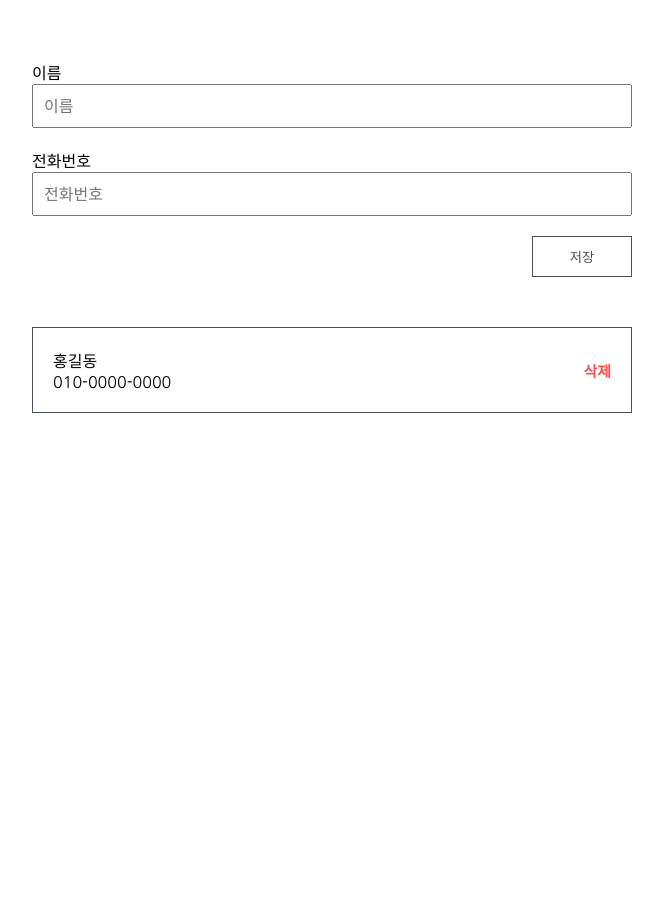
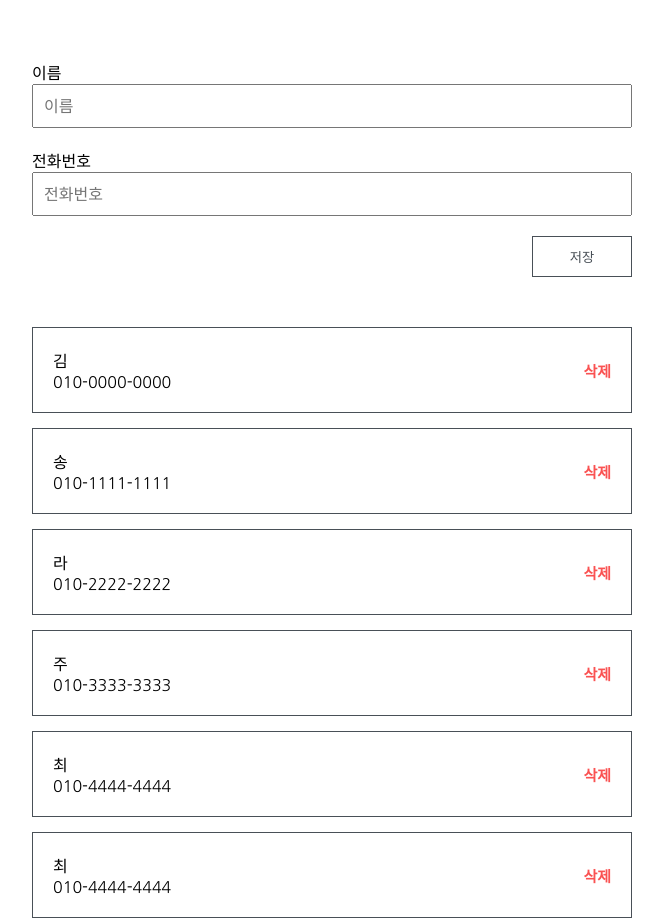
Before and after one commit to jumi1234/React, a React (Create React App) app: page / in a window 1280 px wide. Shown: the whole page, without its empty margins (308-971 px from the left). Before the commit the page ends 800 px from the top, so only its background shows below. Built offline with nearby package versions, Linux system fonts and the light colour scheme.

Commit message:
state, props flow

```diff
--- a/src/App.js
+++ b/src/App.js
@@ -1,15 +1,20 @@
-import React from "react";
+import React, { Component } from "react";
 import "./App.css";
 import InputBox from "./components/InputBox";
 import PhoneList from "./components/PhoneList";
+import { dummyData } from "./lib/dummyData.js";
 
-function App() {
-  return (
-    <div className="container">
-      <InputBox />
-      <PhoneList />
-    </div>
-  );
+class App extends Component {
+  state = dummyData;
+
+  render() {
+    return (
+      <div className="container">
+        <InputBox />
+        <PhoneList list={this.state} />
+      </div>
+    );
+  }
 }
 
 export default App;
--- a/src/components/PhoneItem/PhoneItem.js
+++ b/src/components/PhoneItem/PhoneItem.js
@@ -1,12 +1,12 @@
 import React from "react";
 import "./PhoneItem.css";
 
-const PhoneItem = () => {
+const PhoneItem = ({ name, phone }) => {
   return (
     <div className="phone_item">
       <div cassName="phone_item_left">
-        <div cassName="phone_item_name">홍길동</div>
-        <div cassName="phone_item_phone">010-0000-0000</div>
+        <div cassName="phone_item_name">{name}</div>
+        <div cassName="phone_item_phone">{phone}</div>
       </div>
       <div className="phone_item_right">
         <button>삭제</button>
--- a/src/components/PhoneList/PhoneList.css
+++ /dev/null
@@ -1,4 +0,0 @@
-.phone_list {
-  display: flex;
-  flex-direction: column;
-}
--- a/src/components/PhoneList/PhoneList.js
+++ b/src/components/PhoneList/PhoneList.js
@@ -1,12 +1,19 @@
 import React from "react";
-import "./PhoneList.css";
 import PhoneItem from "../PhoneItem";
+import styled from "styled-components";
 
-const PhoneList = () => {
+const PhoneWrapper = styled.div`
+  display: flex;
+  flex-direction: column;
+`;
+
+const PhoneList = ({ list }) => {
   return(
-    <div className="phone_list">
-      <PhoneItem />
-    </div>
+    <PhoneWrapper>
+      {Object.values(list).map(item => {
+        return <PhoneItem {...item} key={item.id} />;
+      })}
+    </PhoneWrapper>
  );
 }
 
--- /dev/null
+++ b/src/lib/dummyData.js
@@ -0,0 +1,32 @@
+export const dummyData = {
+  "0": {
+    id: "0",
+    name: "김",
+    phone: "010-0000-0000"
+  },
+  "1": {
+    id: "0",
+    name: "송",
+    phone: "010-1111-1111"
+  },
+  "2": {
+    id: "0",
+    name: "라",
+    phone: "010-2222-2222"
+  },
+  "3": {
+    id: "0",
+    name: "주",
+    phone: "010-3333-3333"
+  },
+  "4": {
+    id: "0",
+    name: "최",
+    phone: "010-4444-4444"
+  },
+  "5": {
+    id: "0",
+    name: "최",
+    phone: "010-4444-4444"
+  },
+}
```
